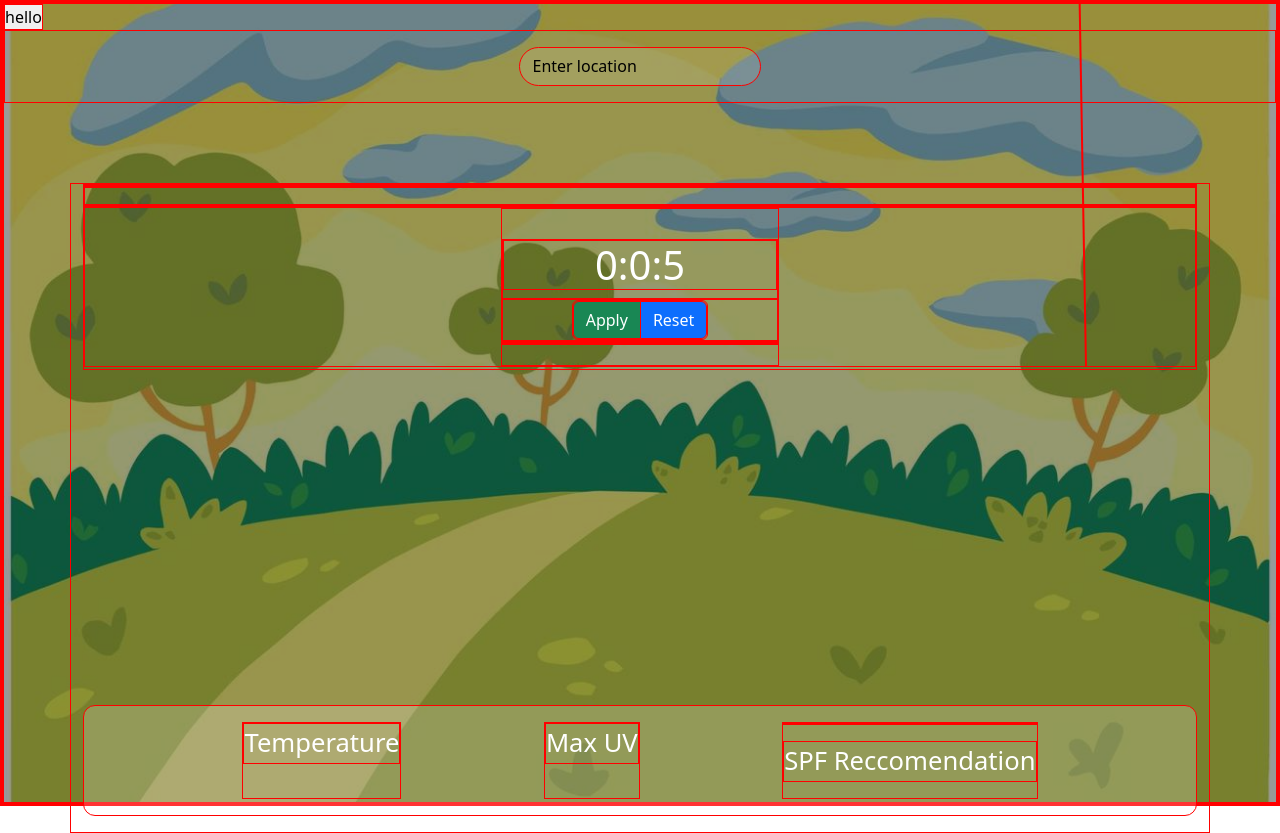
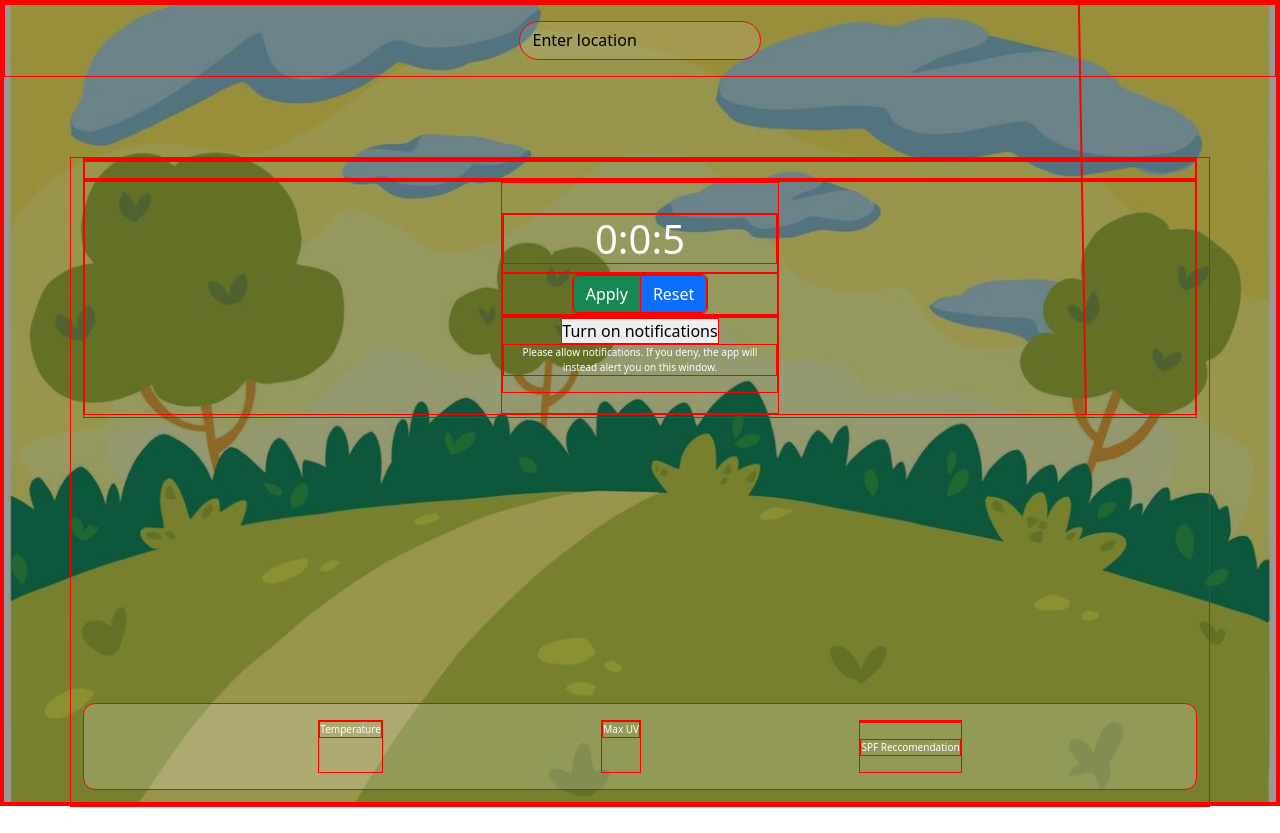
Before and after one commit to kiara-singh/UVreapply, a React (Create React App) app: page / in a window 1280 px wide. After the commit the page ends 807 px from the top, so only its background shows below. Built offline with nearby package versions, Linux system fonts and the light colour scheme.

Commit message:
added push notifactions

```diff
--- a/src/App.js
+++ b/src/App.js
@@ -14,14 +14,21 @@ function App() {
   const[long,setLong]=useState(0)
   const[UV,setUV]=useState([])
 
+
   const url=`https://api.openweathermap.org/data/2.5/weather?q=${location}&appid=cd990b4f0752b81744e02484bddfa385&units=metric`
 
+  // const[notify,setNotify]=useState(false)
 
-  function notifyUser(){
-      Notification.requestPermission().then((promise)=>{
-        console.log(promise);
-      });
-  }
+  // function notifyUser(){
+
+  //     Notification.requestPermission().then((promise)=>{
+  //       if(promise==="granted"){
+  //         new Notification("Test");
+  //       }
+  //     });
+  // }
+
+
 
 
   function SPF(){
@@ -79,7 +86,7 @@ function App() {
 
   return (
     <div className="App">
-      <button onClick={notifyUser}>hello</button>
+
 
       <div className="search">
         <input
--- a/src/Countdown.js
+++ b/src/Countdown.js
@@ -10,6 +10,23 @@ function Countdown () {
     const [minutes,setMinutes]=useState(0);
     const[seconds,setSeconds]=useState(5);
     const[show,setShow]=useState(false);
+    const[notify,setNotify]=useState(false)
+    const[buttonView,setButtonView]=useState(true)
+
+    function notifyUser(){
+
+        Notification.requestPermission().then((promise)=>{
+          if(promise==="granted"){
+            setNotify(true);
+            setButtonView(false);
+          }else if(promise==="denied"){
+            setNotify(false);
+            setButtonView(false);
+          }
+        });
+
+    }
+
 
     useEffect(()=>{
         let interval;
@@ -29,12 +46,16 @@ function Countdown () {
         }
 
         if(seconds===0 && minutes===0 && hours===0){
-            setShow(true)
+            if(notify){
+                new Notification("Time to reapply!")
+            }else{
+                setShow(true)
+            }
         }
 
         return ()=>clearInterval(interval);
 
-    },[seconds,minutes,hours,applied]);
+    },[seconds,minutes,hours,applied])
 
 
     function reset(){
@@ -83,6 +104,10 @@ function Countdown () {
                     </Toast>
                 </ToastContainer>
             }
+
+            {buttonView && <button onClick={notifyUser()}>Turn on notifications</button>}
+
+            {buttonView && <p>Please allow notifications. If you deny, the app will instead alert you on this window. </p>}
         </div>
     </div>
   )
--- a/src/countdown.css
+++ b/src/countdown.css
@@ -12,3 +12,7 @@
     background-color: black;
 
 }
+
+p{
+  font-size: 10px;
+}
```
